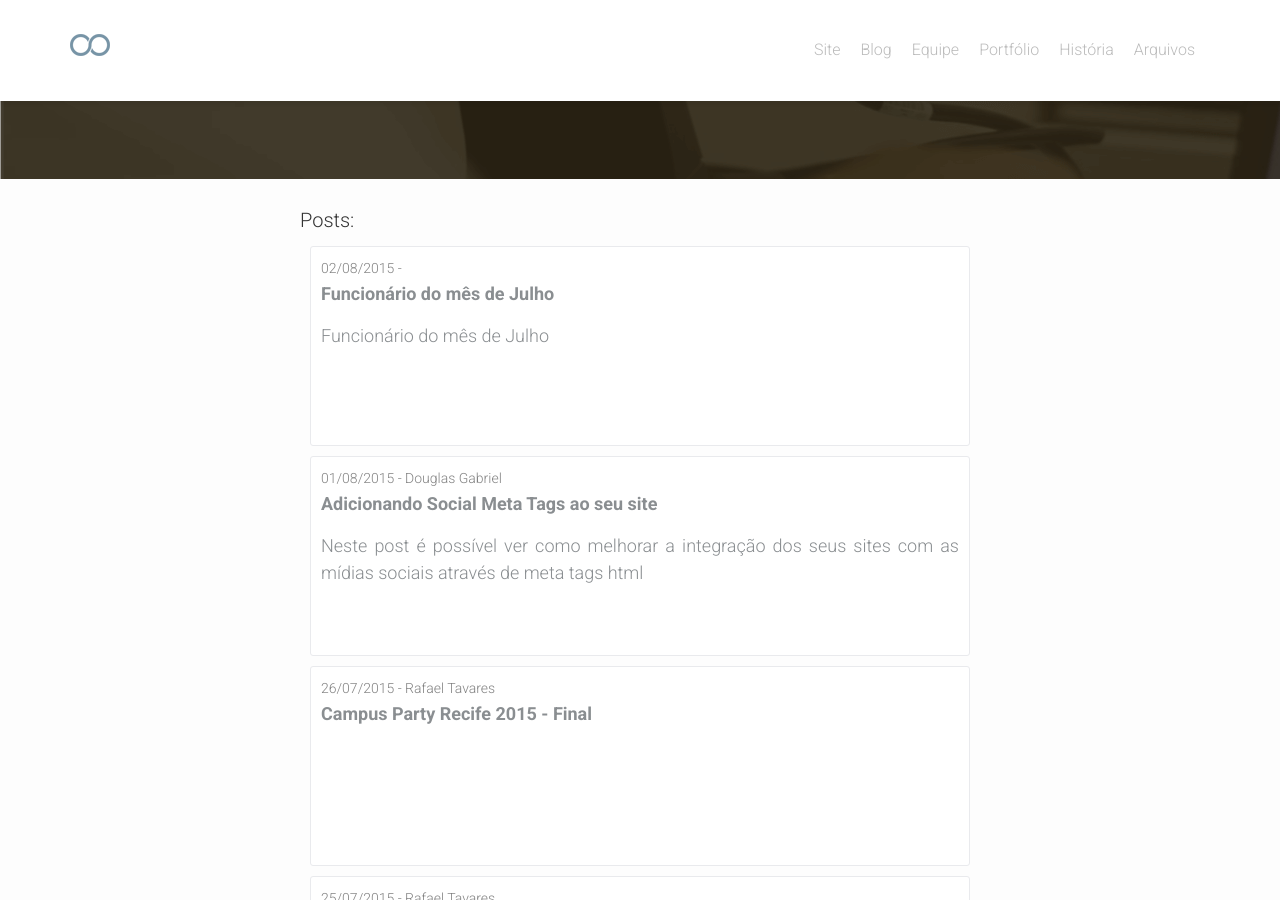
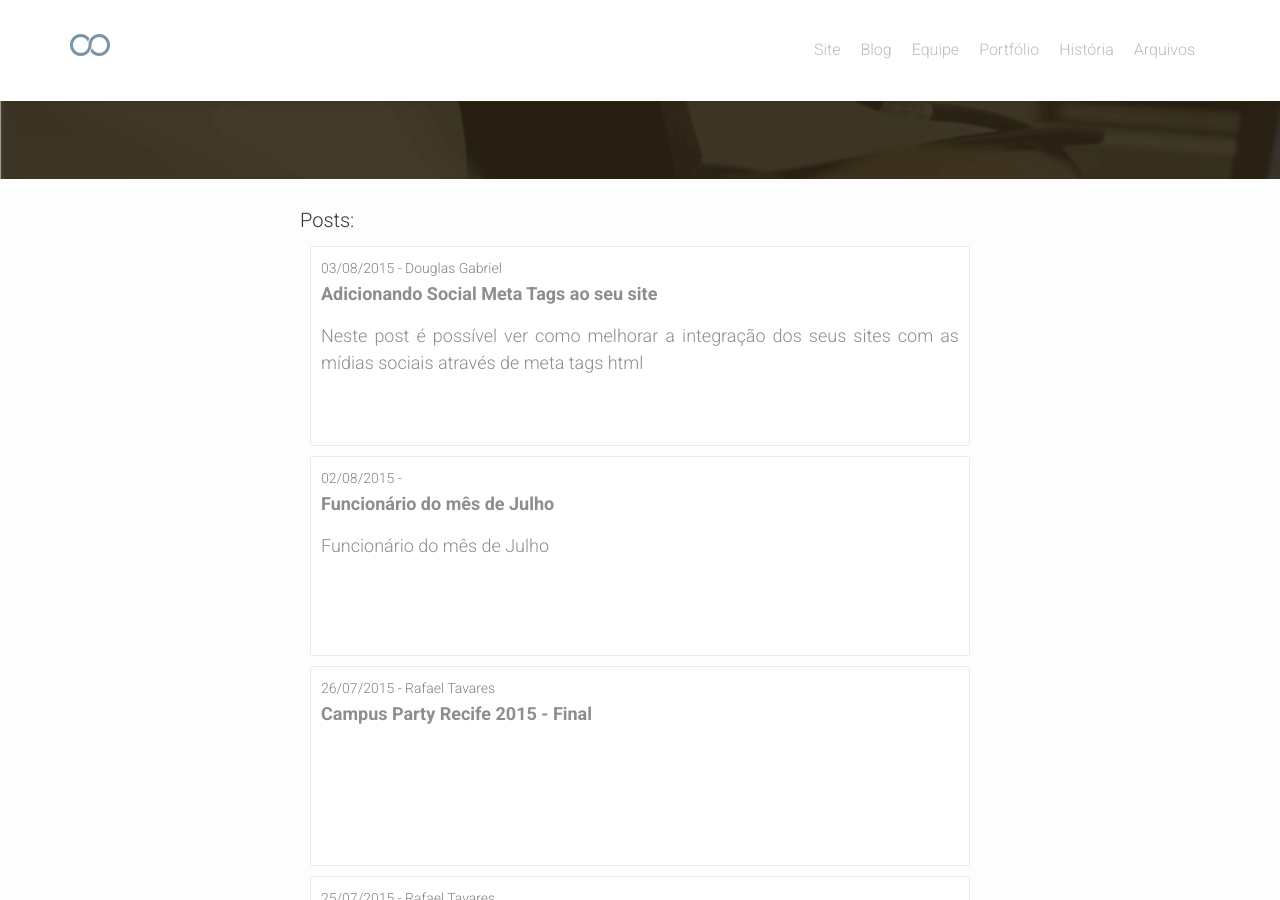
Before and after one commit to dggouveia/recursivejr.github.io, a Jekyll site: the page built from blog.html, in a window 1280 px wide and 900 px high, scrolled down 321 px. Built offline with Jekyll 4.4.1, drawn with Linux system fonts in a browser that asks for light colours.

Commit message:
consertando data o post 'social meta tags'

```diff
--- a/_posts/2015-08-01-Social-Meta-Tags.md
+++ b/_posts/2015-08-01-Social-Meta-Tags.md
@@ -1,7 +1,7 @@
 ---
 layout: post
 title:  "Adicionando Social Meta Tags ao seu site"
-date:   2015-08-01 21:00:00
+date:   2015-08-03 10:20:00
 author: Douglas Gabriel
 categories: jekyll update
 comments: true
```
